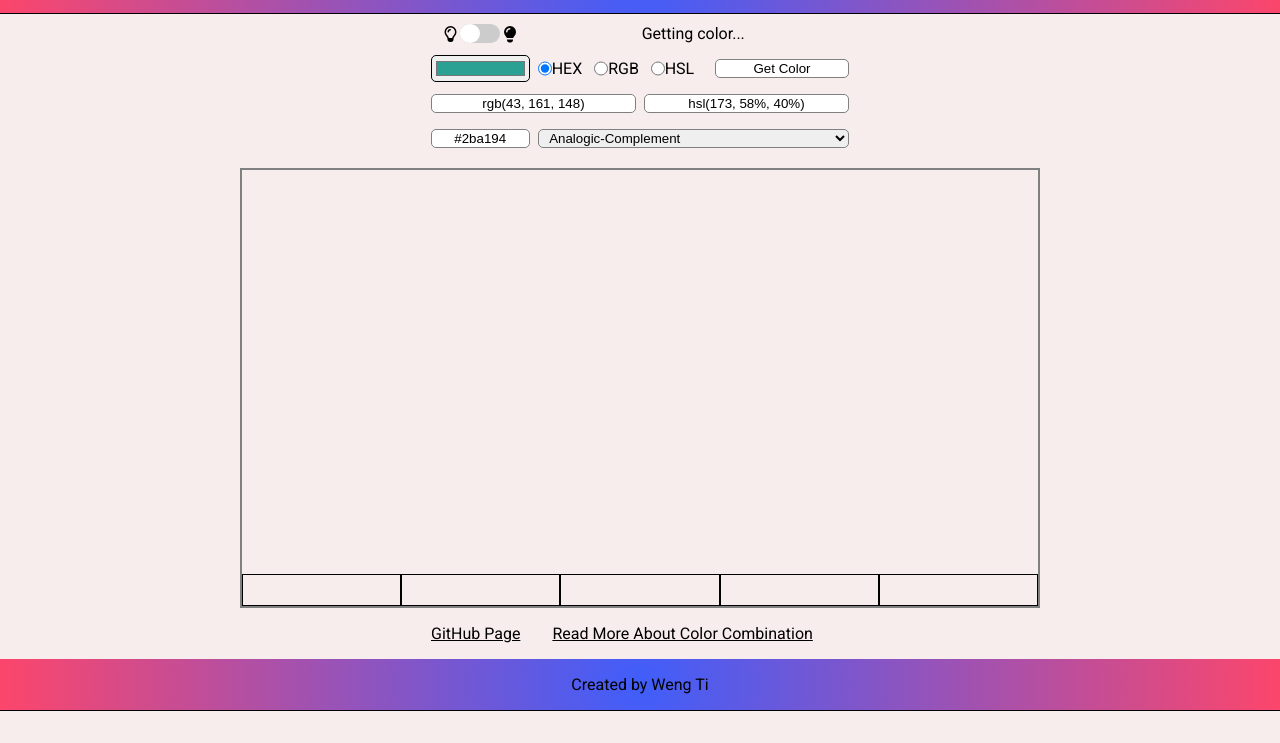
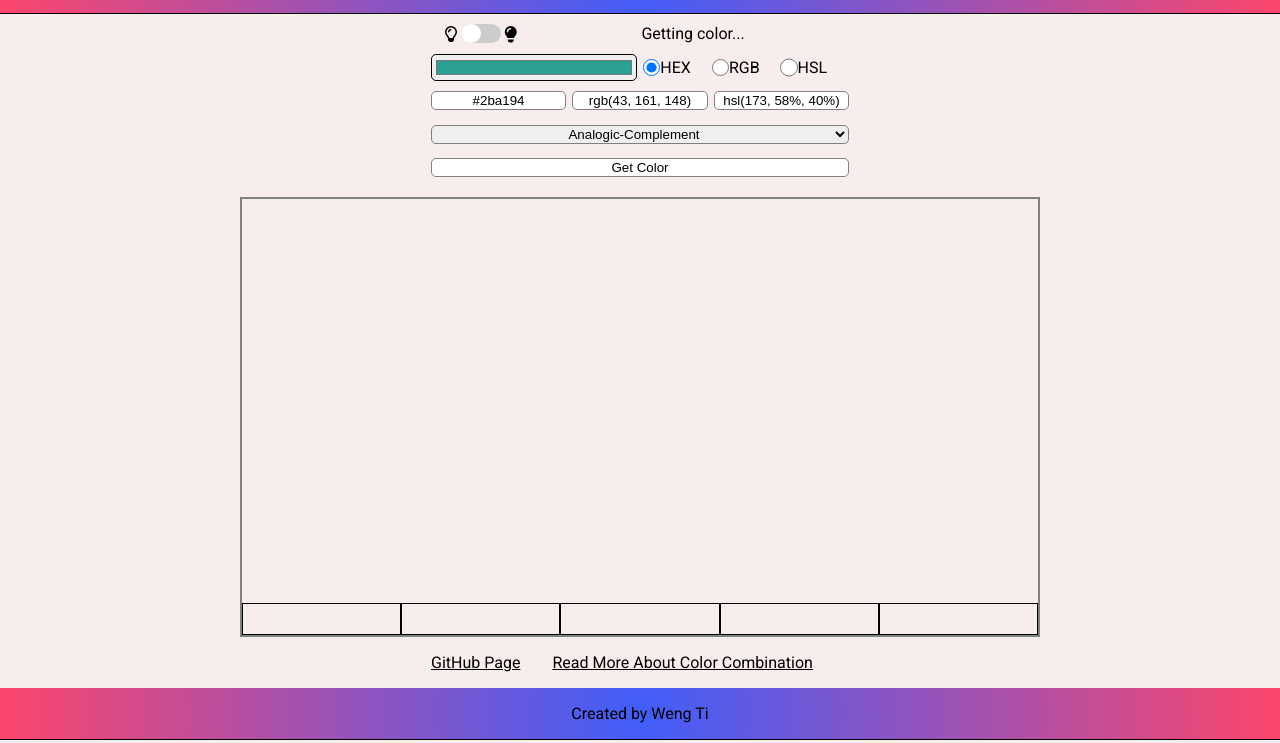
Before and after one commit to wengti/color-generator, a website built with Vite: page index.html in a window 1280 px wide. Shown: the part 57-800 px from the top of the page. Built offline with nearby package versions, Linux system fonts and the light colour scheme; no server answers.

Commit message:
Change menu layout

```diff
--- a/index.css
+++ b/index.css
@@ -42,8 +42,7 @@ header, footer {
 /* Status container */
 .status-container{
     text-align: center;
-    grid-row: 1 / 2;
-    grid-column: 4 / 13;
+    grid-area: stat
 }
 
 /* Form */
@@ -52,23 +51,30 @@ header, footer {
     padding-top: 0.4em;
     padding-bottom: 1em;
     grid-template-columns: repeat(12, 1fr);
-    grid-template-rows: repeat(4,1fr);
-    gap: 0.5em;
+    grid-template-rows: repeat(6,1fr);
+    gap: 0.2em;
     align-items: center;
+    grid-template-areas:
+        'swig swig swig stat stat stat stat stat stat stat stat stat'
+        'iclr iclr iclr iclr iclr iclr radi radi radi radi radi radi'
+        'hexi hexi hexi hexi hexi hexi hexi hexi hexi hexi hexi hexi'
+        'rgbi rgbi rgbi rgbi rgbi rgbi rgbi rgbi rgbi rgbi rgbi rgbi'
+        'hsli hsli hsli hsli hsli hsli hsli hsli hsli hsli hsli hsli'
+        'drop drop drop drop drop drop drop drop drop drop drop drop'
+        'clrb clrb clrb clrb clrb clrb clrb clrb clrb clrb clrb clrb';
 
 }
 
 .input-color {
     border-radius: 5px;
     width: 100%;
-    grid-column: span 3;
-    grid-row: 2 / 3;
+    grid-area: iclr;
 }
 
 .drop-down{
-    padding-left: 0.5em;
-    grid-column: 4 / 13;
-    grid-row: 4 / 5;
+    border: 0;
+    grid-area: drop;
+    text-align: center;
 }
 
 .btn {
@@ -77,8 +83,7 @@ header, footer {
 }
 
 .color-btn {
-    grid-column: 9 / 13;
-    grid-row: 2 / 3;
+    grid-area: clrb;
 }
 
 .color-value-input{
@@ -86,25 +91,21 @@ header, footer {
 }
 
 .rgb-input {
-    grid-column: span 6;
-    grid-row: 3 / 4;
+    grid-area: rgbi;
 }
 
 .hsl-input {
-    grid-column: span 6;
-    grid-row: 3 / 4;
+    grid-area: hsli;
 }
 
 .hex-input {
-    grid-column: 1 / 4;
-    grid-row: 4 / 5;
+    grid-area: hexi;
 }
 
 
 
 .radio-container {
-    grid-column: 4 / 9;
-    grid-row: 2 / 3;
+    grid-area: radi;
     display: grid;
     grid-template-columns: 1fr 3fr 1fr 3fr 1fr 3fr;
     justify-content: center;
@@ -133,8 +134,7 @@ header, footer {
 /* Slider */
 
 .switch-grid {
-    grid-column: 1 / span 3;
-    grid-row: 1 / 2;
+    grid-area: swig;
     display: flex;
     width: 100%;
     align-items: center;
@@ -272,6 +272,19 @@ input:checked + .slider:before {
 }
 
 @media (min-width: 768px){
+
+    .color-form {
+        grid-template-columns: repeat(12, 1fr);
+        grid-template-rows: repeat(5,1fr);
+        gap: 0.4em;
+        grid-template-areas:
+            'swig swig swig stat stat stat stat stat stat stat stat stat'
+            'iclr iclr iclr iclr iclr iclr radi radi radi radi radi radi'
+            'hexi hexi hexi hexi rgbi rgbi rgbi rgbi hsli hsli hsli hsli'
+            'drop drop drop drop drop drop drop drop drop drop drop drop'
+            'clrb clrb clrb clrb clrb clrb clrb clrb clrb clrb clrb clrb';
+    }
+
     .color-container {
         grid-template-rows: 1fr 2rem;
         grid-template-columns: repeat(5, 1fr);
```
